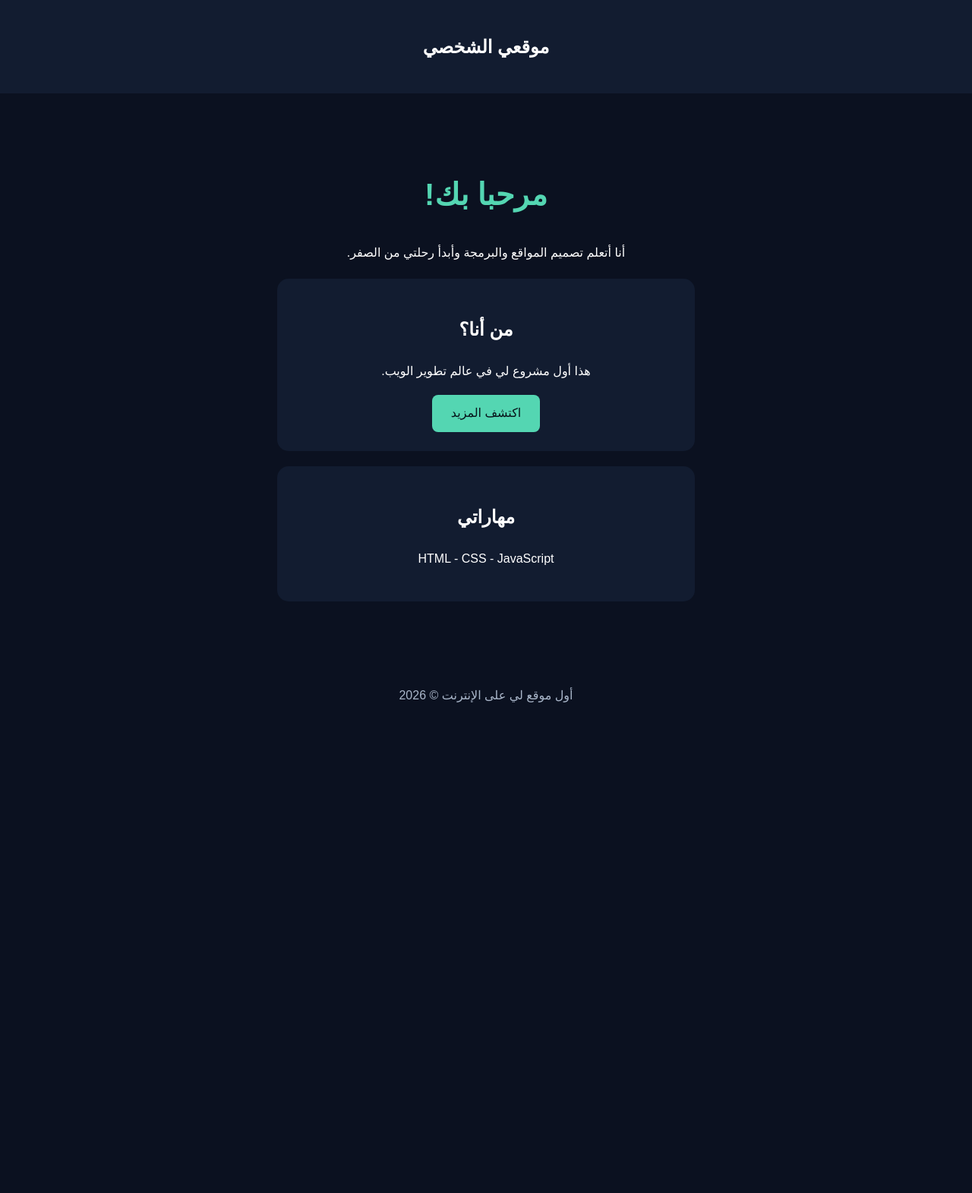
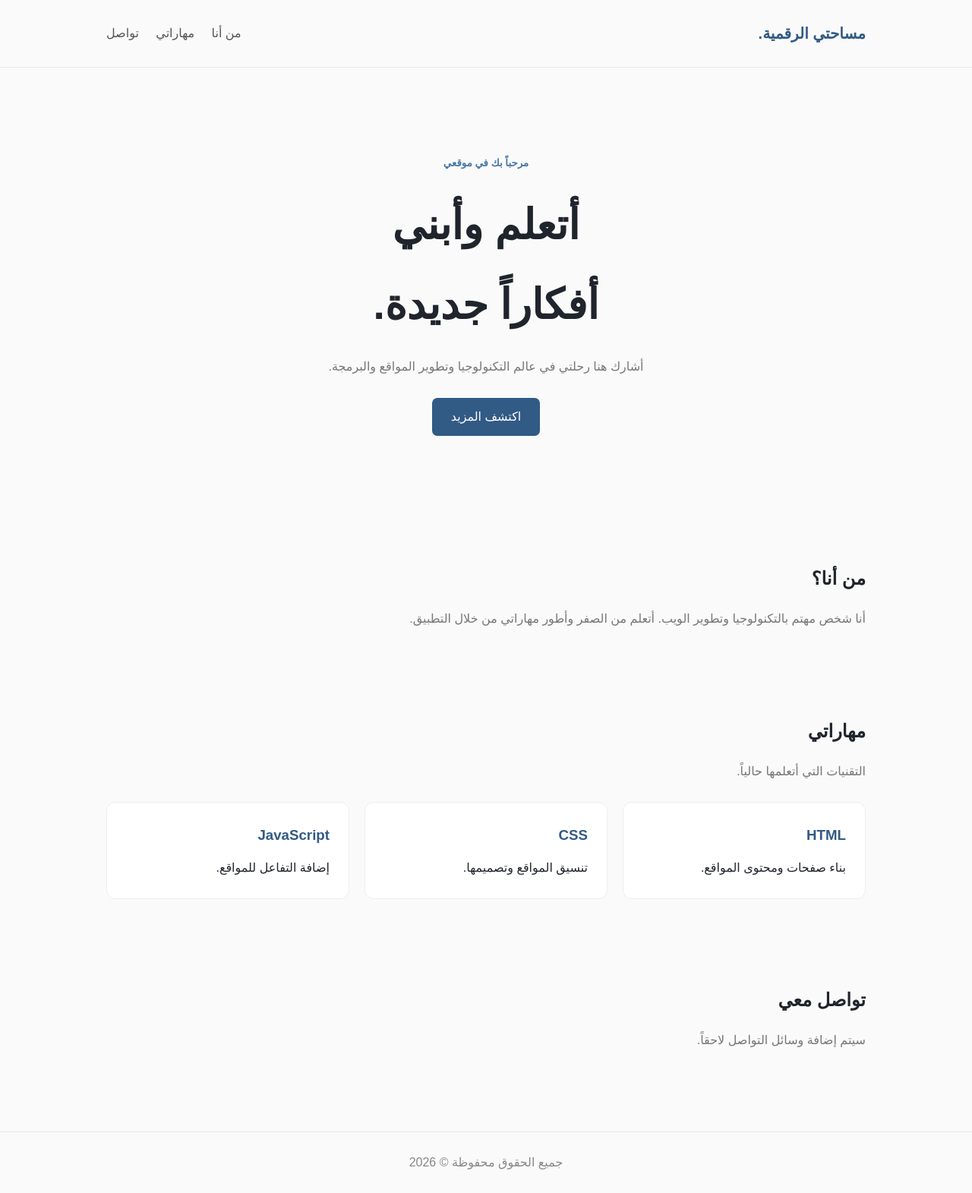
Before and after one commit to baajinabil649-afk/my-first-website, a plain HTML site: page index.html in a window 1280 px wide. Shown: the whole page at 76% size. Before the commit the page ends 951 px from the top, so only its background shows below. Drawn offline with Linux system fonts and the light colour scheme.

Commit message:
Update index.html

```diff
--- a/index.html
+++ b/index.html
@@ -4,52 +4,133 @@
 <head>
   <meta charset="UTF-8">
   <meta name="viewport" content="width=device-width, initial-scale=1.0">
-    <title>موقعي الشخصي</title>
+  <title>مساحتي الرقمية</title>
 
   <style>
+    * {
+      box-sizing: border-box;
+      margin: 0;
+      padding: 0;
+    }
+
     body {
       font-family: Arial, sans-serif;
-            background: #0b1120;
-            color: white;
-            text-align: center;
-            margin: 0;
-            line-height: 1.8;
+      background: #fafafa;
+      color: #20242c;
+      line-height: 1.9;
+    }
+
+    .container {
+      width: min(90%, 1000px);
+      margin: auto;
     }
 
     header {
-            background: #121c30;
-            padding: 20px;
+      padding: 25px 0;
+      border-bottom: 1px solid #e8e8e8;
+    }
+
+    nav {
+      display: flex;
+      justify-content: space-between;
+      align-items: center;
+      gap: 20px;
+    }
+
+    .logo {
+      font-weight: bold;
+      color: #315a85;
+      font-size: 20px;
+    }
+
+    nav a {
+      text-decoration: none;
+      color: #555;
+      margin-right: 18px;
+    }
+
+    .hero {
+      padding: 110px 0;
+      text-align: center;
+    }
+
+    .hero small {
+      color: #4777a7;
+      font-weight: bold;
     }
 
     h1 {
-            color: #54d6b2;
-            font-size: 40px;
+      font-size: clamp(35px, 6vw, 55px);
+      margin: 15px 0;
     }
 
-        main {
-            padding: 70px 20px;
+    .hero p {
+      max-width: 600px;
+      margin: auto;
+      color: #777;
+    }
+
+    .button {
+      display: inline-block;
+      margin-top: 25px;
+      padding: 10px 25px;
+      background: #315a85;
+      color: white;
+      border-radius: 7px;
+      text-decoration: none;
+    }
+
+    section {
+      padding: 55px 0;
+    }
+
+    h2 {
+      margin-bottom: 15px;
+    }
+
+    .description {
+      color: #777;
+    }
+
+    .skills {
+      display: grid;
+      grid-template-columns: repeat(3, 1fr);
+      gap: 20px;
+      margin-top: 25px;
     }
 
     .card {
-            background: #121c30;
-            margin: 20px auto;
+      background: white;
       padding: 25px;
-            max-width: 500px;
-            border-radius: 15px;
+      border: 1px solid #eee;
+      border-radius: 12px;
     }
 
-        a {
-            display: inline-block;
-            background: #54d6b2;
-            color: #07141a;
-            padding: 10px 25px;
-            border-radius: 8px;
-            text-decoration: none;
+    .card h3 {
+      color: #315a85;
+      margin-bottom: 10px;
     }
 
     footer {
-            padding: 20px;
-            color: #a9b6c9;
+      border-top: 1px solid #e8e8e8;
+      padding: 25px;
+      text-align: center;
+      color: #888;
+      margin-top: 50px;
+    }
+
+    @media (max-width: 650px) {
+      nav {
+        flex-direction: column;
+      }
+
+      .skills {
+        grid-template-columns: 1fr;
+      }
+
+      .hero {
+        padding: 75px 0;
+      }
     }
   </style>
 </head>
@@ -57,31 +138,79 @@
 <body>
 
   <header>
-        <h2>موقعي الشخصي</h2>
+    <nav class="container">
+      <div class="logo">مساحتي الرقمية.</div>
+
+      <div>
+        <a href="#about">من أنا</a>
+        <a href="#skills">مهاراتي</a>
+        <a href="#contact">تواصل</a>
+      </div>
+    </nav>
   </header>
 
   <main>
-        <h1>مرحبا بك!</h1>
+    <div class="container hero">
+      <small>مرحباً بك في موقعي</small>
+
+      <h1>أتعلم وأبني<br>أفكاراً جديدة.</h1>
 
       <p>
-            أنا أتعلم تصميم المواقع والبرمجة
-            وأبدأ رحلتي من الصفر.
+        أشارك هنا رحلتي في عالم التكنولوجيا
+        وتطوير المواقع والبرمجة.
       </p>
 
-        <div class="card">
-            <h2>من أنا؟</h2>
-            <p>هذا أول مشروع لي في عالم تطوير الويب.</p>
-            <a href="#about">اكتشف المزيد</a>
+      <a href="#about" class="button">
+        اكتشف المزيد
+      </a>
     </div>
 
-        <div class="card" id="about">
+    <section class="container" id="about">
+      <h2>من أنا؟</h2>
+
+      <p class="description">
+        أنا شخص مهتم بالتكنولوجيا وتطوير الويب.
+        أتعلم من الصفر وأطور مهاراتي من خلال التطبيق.
+      </p>
+    </section>
+
+    <section class="container" id="skills">
       <h2>مهاراتي</h2>
-            <p>HTML - CSS - JavaScript</p>
+
+      <p class="description">
+        التقنيات التي أتعلمها حالياً.
+      </p>
+
+      <div class="skills">
+
+        <div class="card">
+          <h3>HTML</h3>
+          <p>بناء صفحات ومحتوى المواقع.</p>
         </div>
+
+        <div class="card">
+          <h3>CSS</h3>
+          <p>تنسيق المواقع وتصميمها.</p>
+        </div>
+
+        <div class="card">
+          <h3>JavaScript</h3>
+          <p>إضافة التفاعل للمواقع.</p>
+        </div>
+
+      </div>
+    </section>
+
+    <section class="container" id="contact">
+      <h2>تواصل معي</h2>
+      <p class="description">
+        سيتم إضافة وسائل التواصل لاحقاً.
+      </p>
+    </section>
   </main>
 
   <footer>
-        أول موقع لي على الإنترنت © 2026
+    جميع الحقوق محفوظة © 2026
   </footer>
 
 </body>
```
Lines whose indentation alone changed are shown as unchanged.
